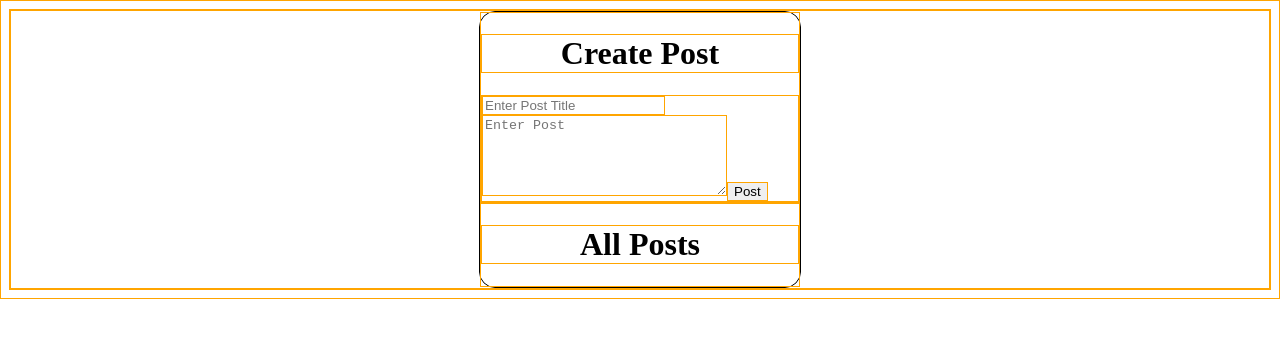
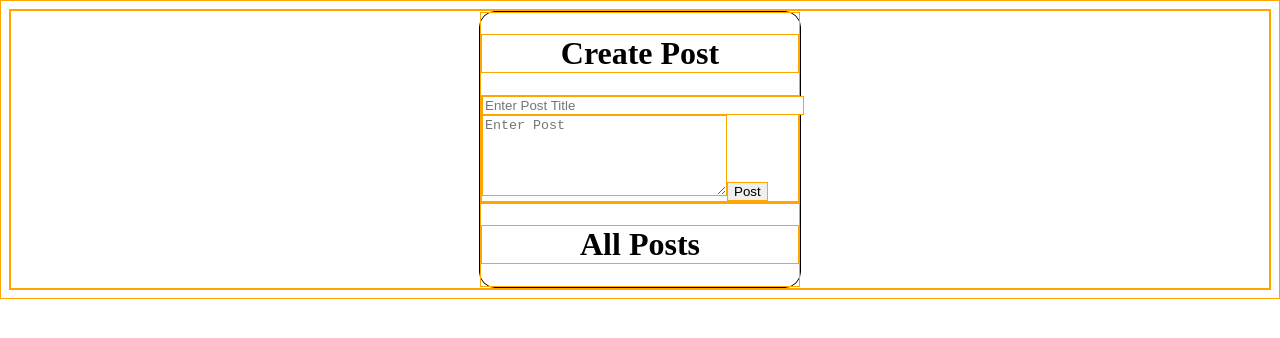
Before and after one commit to polevoyd/crud-redux-example, a React (Create React App) app: page / in a window 1280 px wide. Shown: the top 338 px of the page. Built offline with nearby package versions, Linux system fonts and the light colour scheme.

Commit message:
initiating

```diff
--- a/src/index.css
+++ b/src/index.css
@@ -15,3 +15,7 @@
  .app h1 {
      text-align: center;
  }
+
+ .app input {
+     width: 100%;
+ }
```
